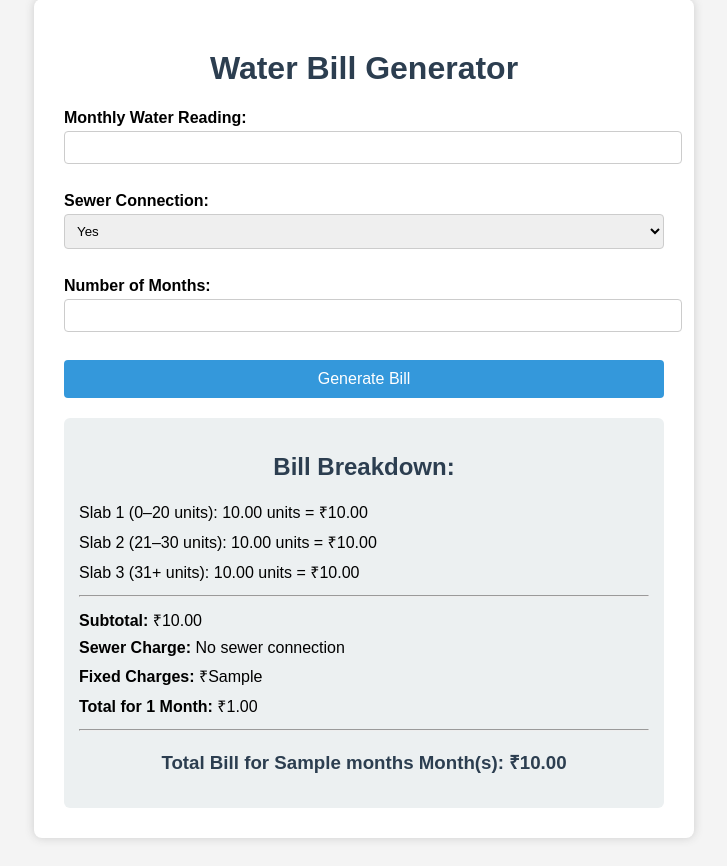
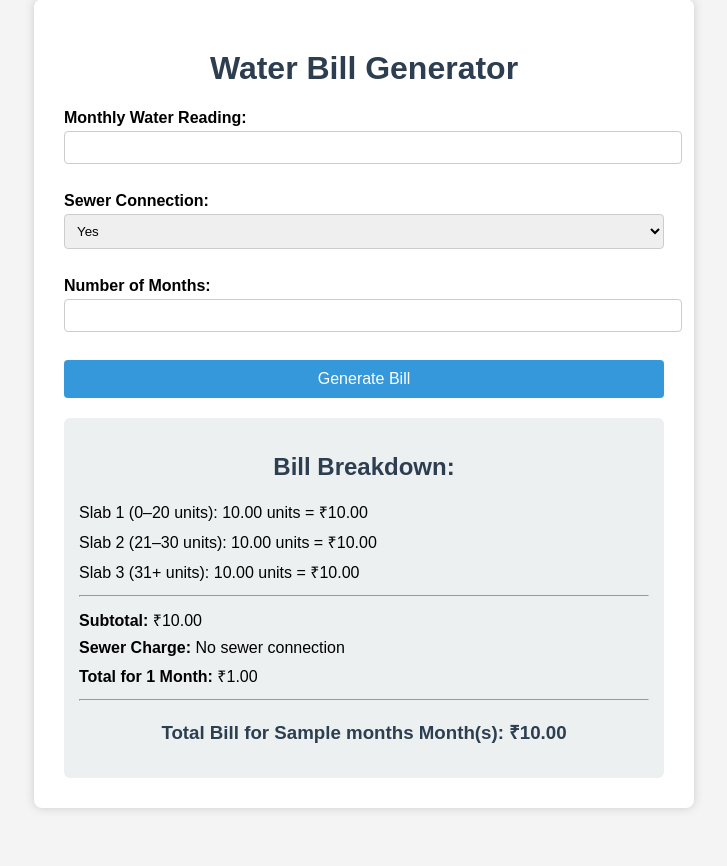
Before and after one commit to prateek6542/water_bill_system, a Django app: template billing/templates/water_bill.html in a window 1280 px wide. Shown: the part 29-895 px from the top of the page, without its empty margins (276-1003 px from the left). After the commit the page ends 839 px from the top, so only its background shows below. Run offline with Django 5.2, Linux system fonts and the light colour scheme; tables that the repository leaves empty hold one stand-in row (values such as "Sample post"); the template is opened without the code that fills it: values that come from a table or form of the project are taken from there, most other values are stand-ins (such as "Sample title", 1, 10 or a date in 2020).

Commit message:
Comment out fixed charges display in water_bill.html
Comment out the fixed charges line in the water bill template.

```diff
--- a/billing/templates/water_bill.html
+++ b/billing/templates/water_bill.html
@@ -85,7 +85,7 @@
                     No sewer connection
                 {% endif %}
             </p>
-            <p><strong>Fixed Charges:</strong> ₹{{ fixed_charge }}</p>
+            <!-- <p><strong>Fixed Charges:</strong> ₹{{ fixed_charge }}</p> -->
             <p><strong>Total for 1 Month:</strong> ₹{{ total_one_month|floatformat:2 }}</p>
             <hr>
             <h3>Total Bill for {{ months }} Month(s): ₹{{ final_total|floatformat:2 }}</h3>
```
